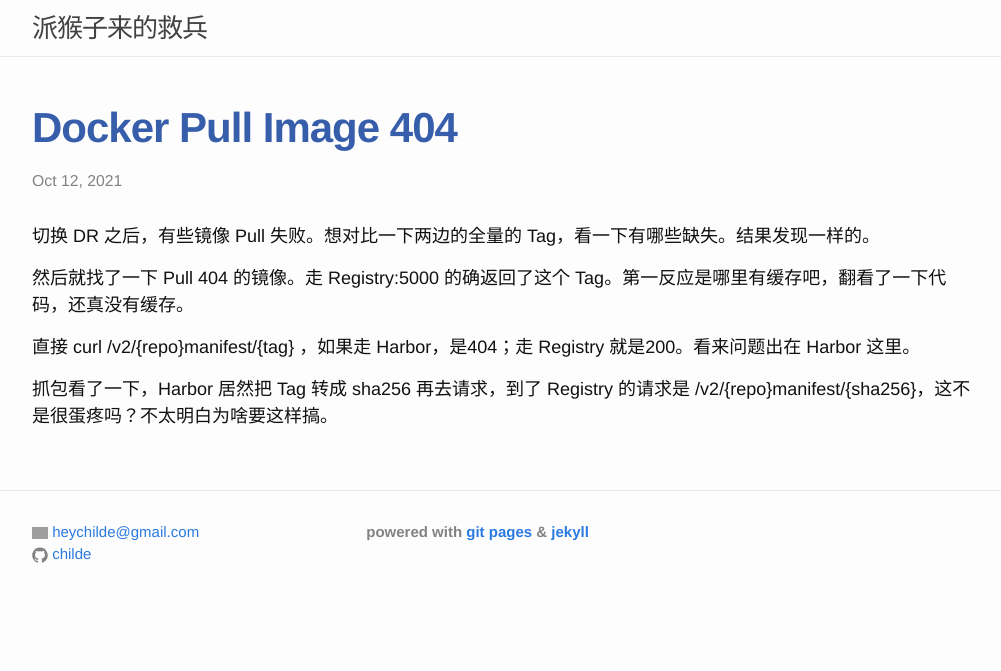
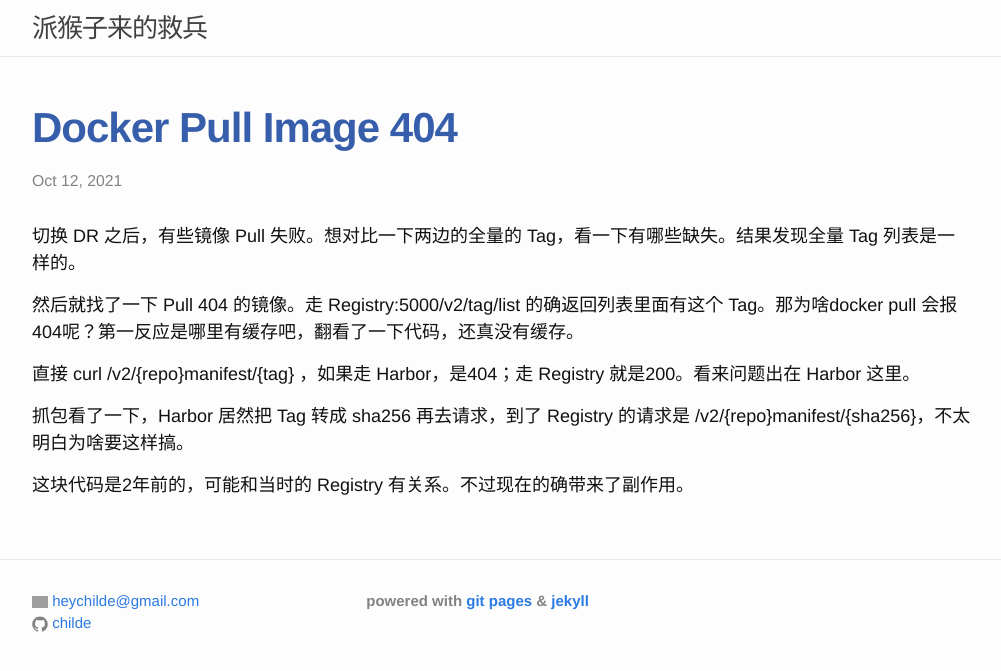
Before and after one commit to childe/ohmycat, a Jekyll site: the page built from _posts/2021-10-12-docker-pull-image-404.md, in a window 1280 px wide. Shown: the top 671 px of the page, without its empty margins (138-1139 px from the left). Built offline with Jekyll 4.4.1, drawn with Linux system fonts in a browser that asks for light colours; our own code applies the rules of GitHub Pages for plain Markdown files; grey boxes are pictures that could not be loaded.

Commit message:
modified:   _posts/2021-10-12-docker-pull-image-404.md

```diff
--- a/_posts/2021-10-12-docker-pull-image-404.md
+++ b/_posts/2021-10-12-docker-pull-image-404.md
@@ -4,10 +4,12 @@ date: 2021-10-12T20:24:48+0800
 
 ---
 
-切换 DR 之后，有些镜像 Pull 失败。想对比一下两边的全量的 Tag，看一下有哪些缺失。结果发现一样的。
+切换 DR 之后，有些镜像 Pull 失败。想对比一下两边的全量的 Tag，看一下有哪些缺失。结果发现全量 Tag 列表是一样的。
 
-然后就找了一下 Pull 404 的镜像。走 Registry:5000 的确返回了这个 Tag。第一反应是哪里有缓存吧，翻看了一下代码，还真没有缓存。
+然后就找了一下 Pull 404 的镜像。走 Registry:5000/v2/tag/list 的确返回列表里面有这个 Tag。那为啥docker pull 会报404呢？第一反应是哪里有缓存吧，翻看了一下代码，还真没有缓存。
 
 直接 curl  /v2/{repo}manifest/{tag} ，如果走 Harbor，是404；走 Registry 就是200。看来问题出在 Harbor 这里。
 
-抓包看了一下，Harbor 居然把 Tag 转成 sha256 再去请求，到了 Registry 的请求是 /v2/{repo}manifest/{sha256}，这不是很蛋疼吗？不太明白为啥要这样搞。
+抓包看了一下，Harbor 居然把 Tag 转成 sha256 再去请求，到了 Registry 的请求是 /v2/{repo}manifest/{sha256}，不太明白为啥要这样搞。
+
+这块代码是2年前的，可能和当时的 Registry 有关系。不过现在的确带来了副作用。
```
